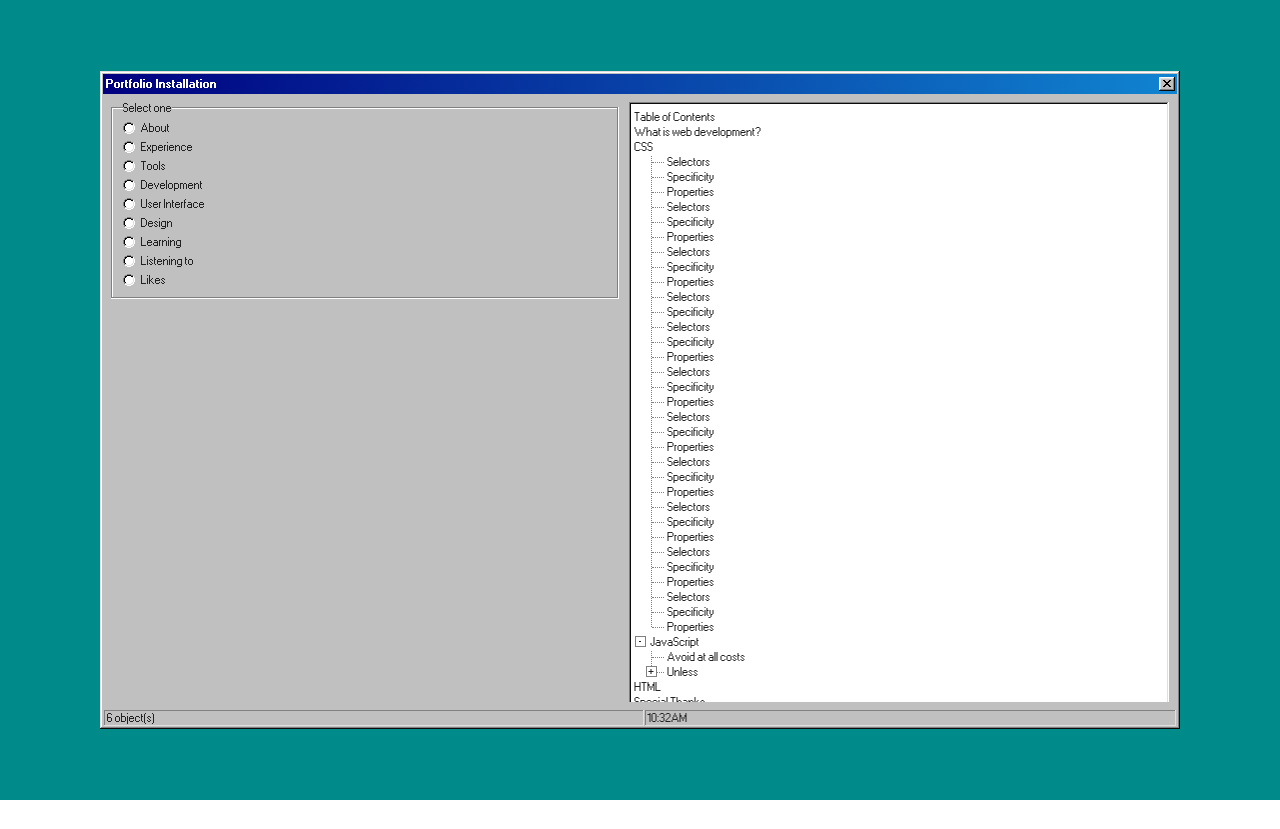
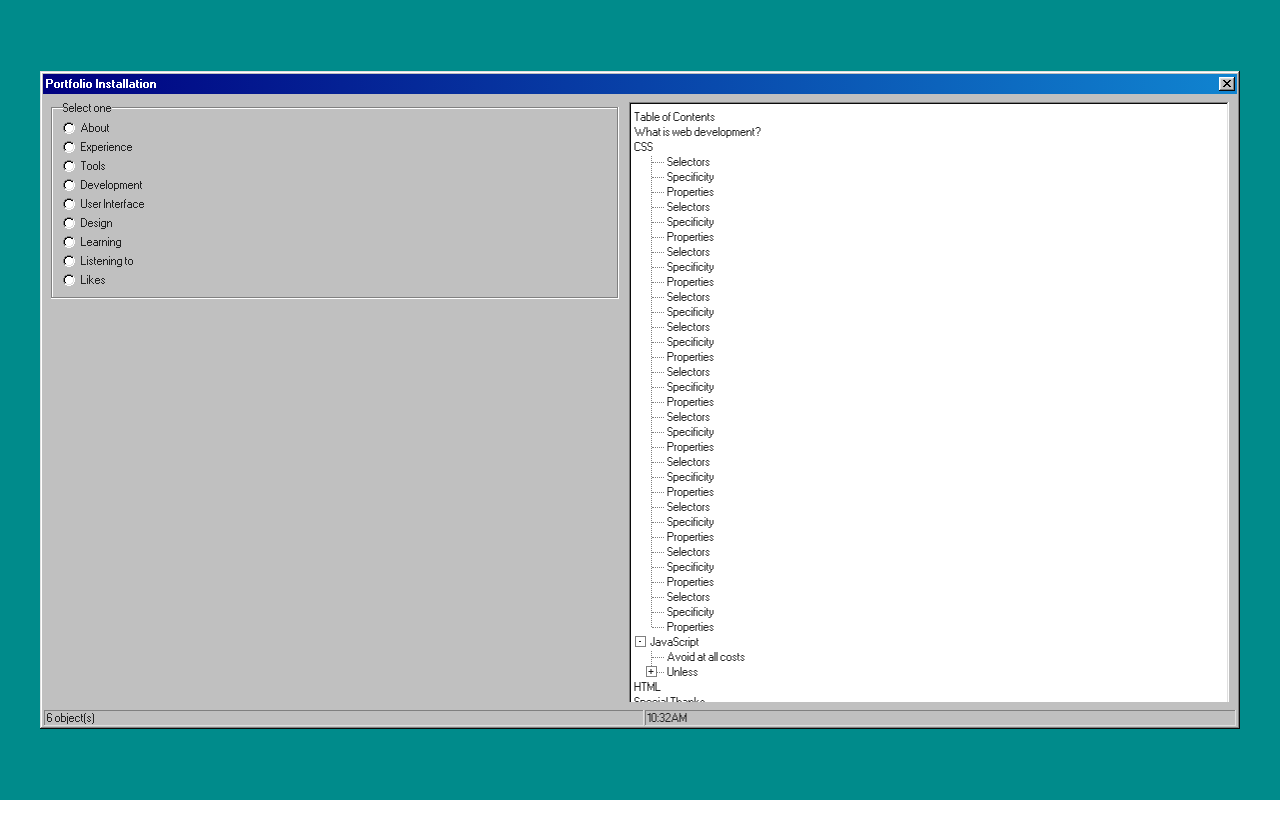
Before and after one commit to haydenismet/windows, a React (Create React App) app in the folder my-app/: page / in a window 1280 px wide. After the commit the page ends 800 px from the top, so only its background shows below. Built offline with nearby package versions, Linux system fonts and the light colour scheme.

Commit message:
style tweak

```diff
--- a/my-app/src/App.css
+++ b/my-app/src/App.css
@@ -21,19 +21,13 @@ body {
   background-color: #008b8b;
   height: 100vh;
   display: flex;
-  flex-direction: column;
   justify-content: center;
+  align-items: center;
 }
 
 .outer-container {
-  /* min-height: auto;
+  flex-grow: 1;
   max-width: 1200px;
-  margin: 0 auto;*/
-  display: flex;
-  flex-direction: column;
-  justify-content: center;
-  align-items: center;
-  padding: 10rem;
 }
 
 .inner-container {
```
